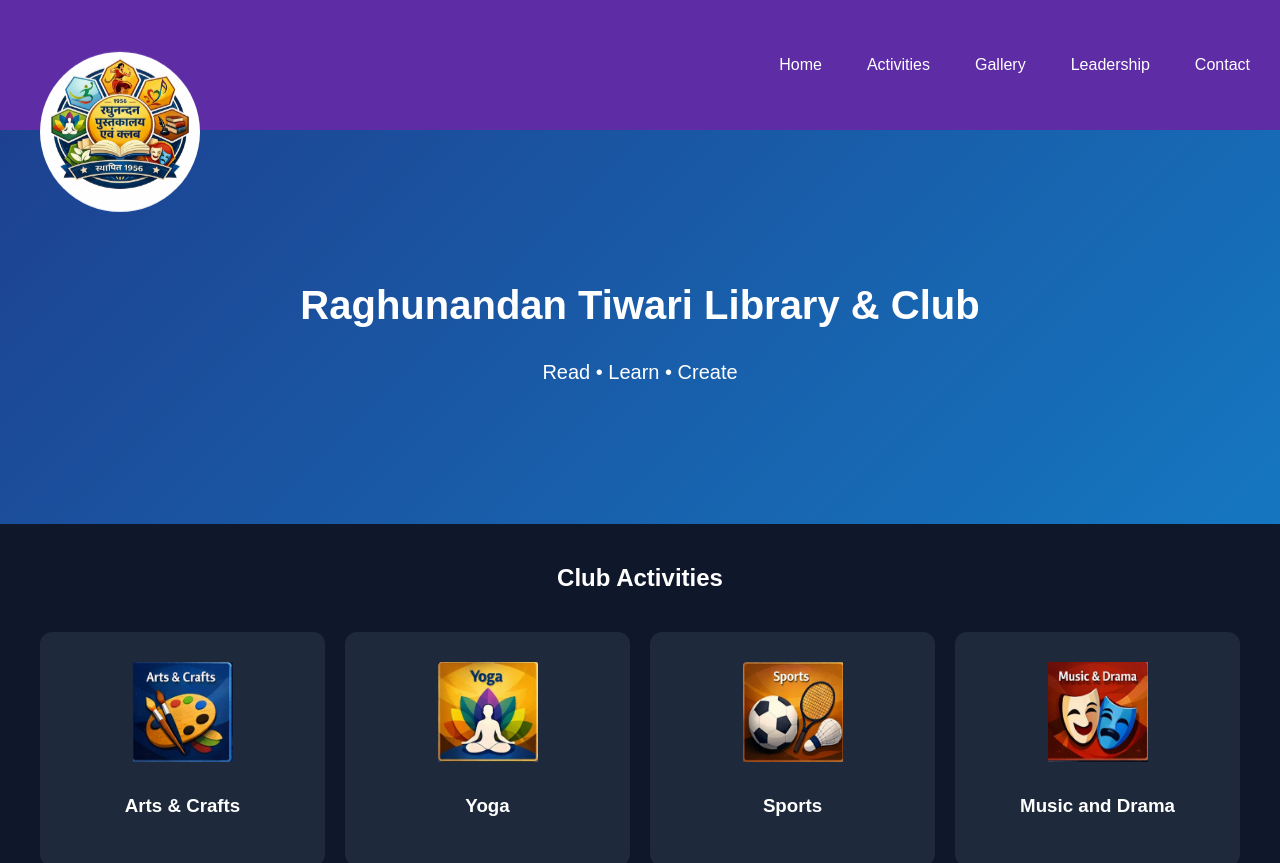
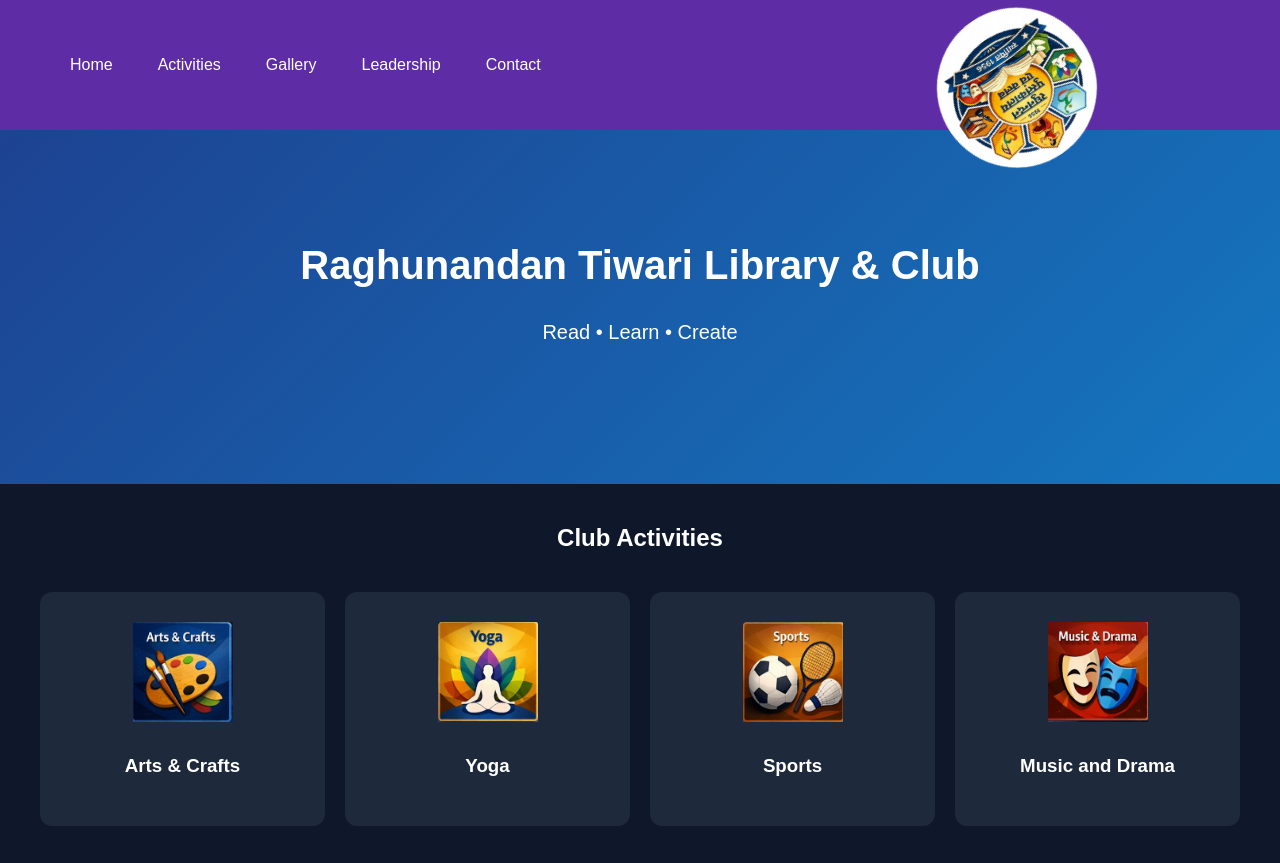
Before and after one commit to Anshuupadhyay/club-website, a React (Vite) app: page / in a window 1280 px wide. Shown: the top 863 px of the page. Built offline with nearby package versions, Linux system fonts and the light colour scheme.

Commit message:
implement-bouncuingLogo

```diff
--- a/src/components/Header.jsx
+++ b/src/components/Header.jsx
@@ -3,7 +3,11 @@ import logo from "./assets/logo.png";
 function Header() {
   return (
     <div className="header">
-      <img src={logo} alt="रघुनन्दन पुस्तकालय एवं क्लब" className="app-logo" />
+      <img
+        src={logo}
+        alt="रघुनन्दन पुस्तकालय एवं क्लब"
+        className="app-logo bounce-logo"
+      />
       <h2>रघुनन्दन पुस्तकालय एवं क्लब</h2>
     </div>
   );
--- a/src/components/navbar.jsx
+++ b/src/components/navbar.jsx
@@ -1,40 +1,31 @@
-import { useState } from "react"
-import logo from "../assets/logo.png"
+import { useState } from "react";
+import logo from "../assets/logo.png";
 
-function Navbar(){
+function Navbar() {
+  const [menuOpen, setMenuOpen] = useState(false);
 
-const [menuOpen,setMenuOpen] = useState(false)
+  return (
+    <div className="navbar-container">
+      {/* Logo wrapper for rolling + bounce */}
+      <div className="logo-wrapper">
+        <img src={logo} className="logo" alt="Logo" />
+      </div>
 
-return(
+      <nav className="navbar">
+        <button className="menu-btn" onClick={() => setMenuOpen(!menuOpen)}>
+          {menuOpen ? "✕" : "☰"}
+        </button>
 
-<nav className="navbar">
-
-<div className="logo-section">
-<img src={logo} className="logo" />
-</div>
-
-{/* Hamburger button */}
-<button
-className="menu-btn"
-onClick={()=>setMenuOpen(!menuOpen)}
->
-☰
-</button>
-
-<ul className={`nav-links ${menuOpen ? "active" : ""}`}>
-
-<li>Home</li>
-<li>Activities</li>
-<li>Gallery</li>
-<li>Leadership</li>
-<li>Contact</li>
-
-</ul>
-
-</nav>
-
-)
-
+        <ul className={`nav-links ${menuOpen ? "active" : ""}`}>
+          <li onClick={() => setMenuOpen(false)}>Home</li>
+          <li onClick={() => setMenuOpen(false)}>Activities</li>
+          <li onClick={() => setMenuOpen(false)}>Gallery</li>
+          <li onClick={() => setMenuOpen(false)}>Leadership</li>
+          <li onClick={() => setMenuOpen(false)}>Contact</li>
+        </ul>
+      </nav>
+    </div>
+  );
 }
 
-export default Navbar
+export default Navbar;
--- a/src/styles/global.css
+++ b/src/styles/global.css
@@ -1,279 +1,270 @@
 /* BODY */
-
-body{
-margin:0;
-font-family:"Poppins", sans-serif;
-background:#0f172a;
-color:white;
+body {
+  margin: 0;
+  font-family: "Poppins", sans-serif;
+  background: #0f172a;
+  color: white;
 }
 
 /* CONTAINER */
-
-.container{
-max-width:1200px;
-margin:auto;
-padding:20px;
+.container {
+  max-width: 1200px;
+  margin: auto;
+  padding: 20px;
 }
 
 /* GRADIENT BACKGROUND */
-
-.gradient-bg{
-background: linear-gradient(
-135deg,
-#0f172a,
-#1e3a8a,
-#0ea5e9
-);
-
-background-size:400% 400%;
-animation:gradientMove 10s infinite;
+.gradient-bg {
+  background: linear-gradient(135deg, #0f172a, #1e3a8a, #0ea5e9);
+  background-size: 400% 400%;
+  animation: gradientMove 10s infinite;
 }
 
-@keyframes gradientMove{
-0%{background-position:0% 50%}
-50%{background-position:100% 50%}
-100%{background-position:0% 50%}
+@keyframes gradientMove {
+  0% { background-position: 0% 50%; }
+  50% { background-position: 100% 50%; }
+  100% { background-position: 0% 50%; }
+}
+
+/* NAVBAR CONTAINER */
+.navbar-container {
+  position: relative;
+  width: 100%;
+  height: 90px; /* navbar height */
 }
 
 /* NAVBAR */
-
-.navbar{
-display:flex;
-justify-content:space-between;
-align-items:center;
-padding:0 40px;
-height:90px;
-background:rgba(15,23,42,0.9);
-backdrop-filter:blur(10px);
-position:relative;
+.navbar {
+  display: flex;
+  justify-content: space-between;
+  align-items: center;
+  padding: 0 40px;
+  height: 100%;
+  background: rgba(15,23,42,0.9);
+  backdrop-filter: blur(10px);
+  position: relative;
+  z-index: 50;
 }
 
-/* LOGO */
-
-.logo{
-height:160px;
-width:160px;
-border-radius:50%;
-object-fit:cover;
-cursor:pointer;
-
-position:absolute;
-top:40%;
-left:40px;
-transform:translateY(-50%);
-
-animation:floatLogo 3s ease-in-out infinite;
-transition:transform 0.3s ease;
+/* LOGO WRAPPER */
+.logo-wrapper {
+  position: absolute;
+  top: 0;
+  left: 0;
+  width: 160px;
+  height: 160px;
+  animation: rollBounce 7s ease-in-out infinite alternate;
+  z-index: 100;
 }
 
-.logo:hover{
-transform:scale(1.15) rotate(8deg);
-filter:drop-shadow(0 0 15px #38bdf8);
+/* LOGO IMAGE */
+.logo {
+  width: 100%;
+  height: 100%;
+  border-radius: 50%;
+  object-fit: cover;
+  cursor: pointer;
+  transition: transform 0.3s ease;
 }
 
-/* FLOAT ANIMATION */
+.logo:hover {
+  transform: scale(1.15) rotate(8deg);
+  filter: drop-shadow(0 0 15px #38bdf8);
+}
 
-@keyframes floatLogo{
-0%{transform:translateY(0px);}
-50%{transform:translateY(-6px);}
-100%{transform:translateY(0px);}
+/* ROLL + BOUNCE ANIMATION */
+@keyframes rollBounce {
+  0%   { transform: translateX(0) translateY(0px) rotate(0deg); }
+  25%  { transform: translateX(calc(25vw - 80px)) translateY(15px) rotate(45deg); }
+  50%  { transform: translateX(calc(50vw - 80px)) translateY(0px) rotate(90deg); }
+  75%  { transform: translateX(calc(75vw - 80px)) translateY(10px) rotate(135deg); }
+  100% { transform: translateX(calc(100vw - 160px)) translateY(0px) rotate(180deg); }
 }
 
 /* NAV LINKS */
-
-.nav-links{
-display:flex;
-gap:25px;
-list-style:none;
-font-size:16px;
+.nav-links {
+  display: flex;
+  gap: 25px;
+  list-style: none;
+  font-size: 16px;
 }
 
-.nav-links li{
-cursor:pointer;
-position:relative;
-transition:0.3s;
-padding:6px 10px;
-border-radius:6px;
+.nav-links li {
+  cursor: pointer;
+  position: relative;
+  transition: 0.3s;
+  padding: 6px 10px;
+  border-radius: 6px;
 }
 
 /* Animated underline */
-
-.nav-links li::after{
-content:"";
-position:absolute;
-width:0%;
-height:2px;
-background:#38bdf8;
-left:0;
-bottom:-5px;
-transition:0.3s;
+.nav-links li::after {
+  content: "";
+  position: absolute;
+  width: 0%;
+  height: 2px;
+  background: #38bdf8;
+  left: 0;
+  bottom: -5px;
+  transition: 0.3s;
 }
 
-.nav-links li:hover::after{
-width:100%;
+.nav-links li:hover::after {
+  width: 100%;
 }
 
-.nav-links li:hover{
-color:#38bdf8;
+.nav-links li:hover {
+  color: #38bdf8;
 }
 
 /* MENU BUTTON */
-
-.menu-btn{
-display:none;
-font-size:28px;
-background:none;
-border:none;
-color:white;
-cursor:pointer;
+.menu-btn {
+  display: none;
+  font-size: 28px;
+  background: none;
+  border: none;
+  color: white;
+  cursor: pointer;
 }
 
 /* JOIN BUTTON */
-
-.join-btn{
-background:linear-gradient(45deg,#0ea5e9,#38bdf8);
-border:none;
-padding:10px 18px;
-color:white;
-border-radius:8px;
-font-weight:500;
-cursor:pointer;
-transition:0.3s;
+.join-btn {
+  background: linear-gradient(45deg, #0ea5e9, #38bdf8);
+  border: none;
+  padding: 10px 18px;
+  color: white;
+  border-radius: 8px;
+  font-weight: 500;
+  cursor: pointer;
+  transition: 0.3s;
 }
 
-.join-btn:hover{
-transform:scale(1.08);
-box-shadow:0 5px 15px rgba(14,165,233,0.5);
+.join-btn:hover {
+  transform: scale(1.08);
+  box-shadow: 0 5px 15px rgba(14,165,233,0.5);
 }
 
 /* CARDS */
-
-.card{
-background:#1e293b;
-padding:30px;
-border-radius:12px;
-transition:0.4s;
-text-align:center;
+.card {
+  background: #1e293b;
+  padding: 30px;
+  border-radius: 12px;
+  transition: 0.4s;
+  text-align: center;
 }
 
-.card:hover{
-transform:translateY(-10px) scale(1.05);
-box-shadow:0 20px 40px rgba(0,0,0,0.4);
+.card:hover {
+  transform: translateY(-10px) scale(1.05);
+  box-shadow: 0 20px 40px rgba(0,0,0,0.4);
 }
 
 /* ACTIVITY IMAGE */
-
-.activity-img{
-width:100px;
-height:100px;
-margin-bottom:10px;
+.activity-img {
+  width: 100px;
+  height: 100px;
+  margin-bottom: 10px;
 }
 
 /* GALLERY */
-
-.gallery{
-display:grid;
-grid-template-columns:repeat(auto-fit,minmax(250px,1fr));
-gap:20px;
+.gallery {
+  display: grid;
+  grid-template-columns: repeat(auto-fit, minmax(250px, 1fr));
+  gap: 20px;
 }
 
-.gallery img{
-width:100%;
-border-radius:10px;
-transition:0.4s;
+.gallery img {
+  width: 100%;
+  border-radius: 10px;
+  transition: 0.4s;
 }
 
-.gallery img:hover{
-transform:scale(1.05);
+.gallery img:hover {
+  transform: scale(1.05);
 }
 
 /* LEADERSHIP SECTION */
-
-.leaders{
-display:grid;
-grid-template-columns:repeat(auto-fit,minmax(300px,1fr));
-gap:30px;
+.leaders {
+  display: grid;
+  grid-template-columns: repeat(auto-fit, minmax(300px,1fr));
+  gap: 30px;
 }
 
-.leader-card{
-background:rgba(255,255,255,0.1);
-padding:25px;
-border-radius:15px;
-text-align:center;
-backdrop-filter:blur(10px);
-color:white;
-transition:0.3s;
+.leader-card {
+  background: rgba(255,255,255,0.1);
+  padding: 25px;
+  border-radius: 15px;
+  text-align: center;
+  backdrop-filter: blur(10px);
+  color: white;
+  transition: 0.3s;
 }
 
-.leader-card:hover{
-transform:translateY(-8px);
-box-shadow:0 10px 30px rgba(0,0,0,0.4);
+.leader-card:hover {
+  transform: translateY(-8px);
+  box-shadow: 0 10px 30px rgba(0,0,0,0.4);
 }
 
-.leader-img{
-width:150px;
-height:150px;
-border-radius:50%;
-object-fit:cover;
-margin-bottom:15px;
+.leader-img {
+  width: 150px;
+  height: 150px;
+  border-radius: 50%;
+  object-fit: cover;
+  margin-bottom: 15px;
 }
 
 /* FOOTER */
-
-footer{
-text-align:center;
-padding:20px;
-background:#020617;
-margin-top:40px;
+footer {
+  text-align: center;
+  padding: 20px;
+  background: #020617;
+  margin-top: 40px;
 }
 
 /* MOBILE RESPONSIVE */
-
-@media (max-width:768px){
-
-.navbar{
-padding:0 20px;
-height:70px;
+@media (max-width: 768px) {
+  .navbar {
+    padding: 0 20px;
+    height: 70px;
   }
 
-.logo{
-height:90px;
-width:90px;
-left:10px;
+  .logo-wrapper {
+    width: 90px;
+    height: 90px;
   }
 
-.menu-btn{
-display:block;
+  .logo {
+    width: 100%;
+    height: 100%;
   }
 
-.nav-links{
-position:absolute;
-top:70px;
-left:0;
-width:100%;
-background:#0f172a;
-
-flex-direction:column;
-align-items:center;
-gap:20px;
-
-padding:20px 0;
-
-display:none;
+  .menu-btn {
+    display: block;
   }
 
-.nav-links.active{
-display:flex;
+  .nav-links {
+    position: absolute;
+    top: 70px;
+    left: 0;
+    width: 100%;
+    background: #0f172a;
+    flex-direction: column;
+    align-items: center;
+    gap: 20px;
+    padding: 20px 0;
+    display: none;
   }
 
-.leader-img{
-width:120px;
-height:120px;
+  .nav-links.active {
+    display: flex;
   }
 
-.activity-img{
-width:80px;
-height:80px;
+  .leader-img {
+    width: 120px;
+    height: 120px;
   }
 
+  .activity-img {
+    width: 80px;
+    height: 80px;
   }
+}
```
Lines whose indentation alone changed are shown as unchanged.
